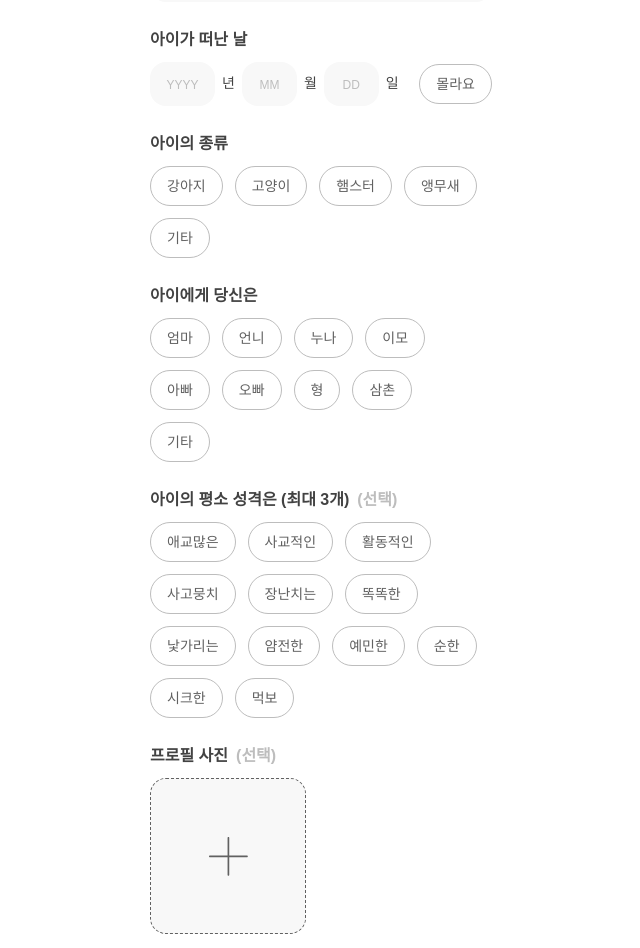
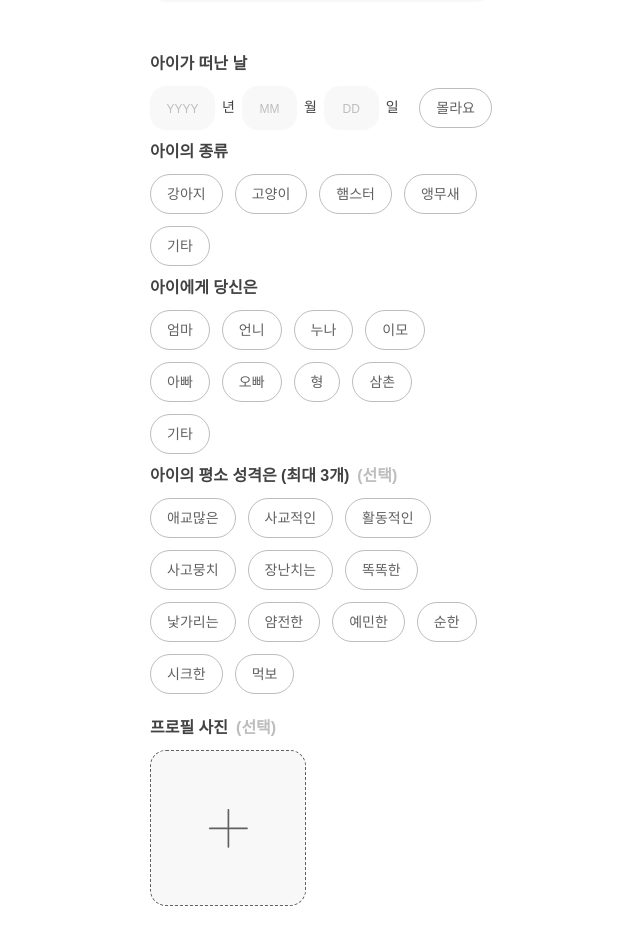
Before and after one commit to rainbow-letter/rainbow-letter-frontend, a React (Create React App) app: page /my-pets/register in a window 1280 px wide. Shown: the part 180-1128 px from the top of the page, without its empty margins (319-959 px from the left). Built offline with nearby package versions, Linux system fonts and the light colour scheme.

Commit message:
feat: input을 위한 커스텀훅 작성 및 image input 수정
- 반려동물 등록 여백 수정
- input과 관련 alert 컴포넌트를 위한 커스텀훅 작성
- image input 첨부한 사진 삭제를 위한 스타일
- 'p-[10px]' 하드코딩을 'p-25'로 수정
- 폴더 구조 변경

```diff
--- a/src/components/Input/ImageInput.jsx
+++ /dev/null
@@ -1,28 +0,0 @@
-/* eslint-disable jsx-a11y/label-has-associated-control */
-import React from 'react';
-
-import thinPlus from '../../assets/thinPlus.svg';
-
-function ImageInput({ className, imageSrc, onChange }) {
-  const styles = className || '';
-  const src = imageSrc || thinPlus;
-
-  return (
-    <>
-      <label
-        htmlFor="file-upload"
-        className={`${styles} flex justify-center items-center w-[156px] h-[156px] bg-gray-2 text-white border border-[#616161] border-dashed rounded-2xl cursor-pointer`}
-      >
-        <img className="rounded-2xl" src={src} alt="Uploaded" />
-      </label>
-      <input
-        id="file-upload"
-        type="file"
-        className="hidden"
-        onChange={onChange}
-      />
-    </>
-  );
-}
-
-export default ImageInput;
--- /dev/null
+++ b/src/components/Input/ImageInput/ImageDeleteButton.jsx
@@ -0,0 +1,19 @@
+import React from 'react';
+
+function ImageDeleteButton({ icon, onDelete }) {
+  const handleDelete = () => {
+    onDelete();
+  };
+
+  return (
+    <button
+      type="button"
+      className="hidden absolute -top-2.5 -right-2.5"
+      onClick={handleDelete}
+    >
+      <img src={icon} alt="roundX" />
+    </button>
+  );
+}
+
+export default ImageDeleteButton;
--- /dev/null
+++ b/src/components/Input/ImageInput/index.jsx
@@ -0,0 +1,45 @@
+/* eslint-disable jsx-a11y/label-has-associated-control */
+/* eslint-disable react/no-unknown-property */
+/* eslint-disable no-undef */
+import React from 'react';
+
+import ImageDeleteButton from './ImageDeleteButton';
+import thinPlus from '../../../assets/thinPlus.svg';
+
+function ImageInput({ className, imageSrc, deleteIcon, onChange, onDelete }) {
+  const src = imageSrc || thinPlus;
+  const styles = className || '';
+  const imgStyles = imageSrc ? 'w-full h-full object-cover' : '';
+
+  return (
+    <>
+      <div className="relative inline-block">
+        <label
+          htmlFor="file-upload"
+          className={`${styles} flex justify-center items-center w-[156px] h-[156px] bg-gray-2 text-white border border-[#616161] border-dashed rounded-2xl overflow-hidden cursor-pointer`}
+        >
+          <img
+            className={`${imgStyles} rounded-2xl`}
+            src={src}
+            alt="Uploaded"
+          />
+        </label>
+        <input
+          id="file-upload"
+          type="file"
+          accept="image/*"
+          className="hidden"
+          onChange={onChange}
+        />
+        <ImageDeleteButton icon={deleteIcon} onDelete={onDelete} />
+      </div>
+      <style jsx>{`
+        .relative:hover button {
+          display: block;
+        }
+      `}</style>
+    </>
+  );
+}
+
+export default ImageInput;
--- /dev/null
+++ b/src/components/InputAlert/index.jsx
@@ -0,0 +1,11 @@
+import React from 'react';
+
+function InputAlert({ message, isVisible }) {
+  return (
+    <div className="h-10 p-2.5 text-alarm-red text-caption">
+      {isVisible ? message : ''}
+    </div>
+  );
+}
+
+export default InputAlert;
--- a/src/components/PetRegistrationForm/PetImageSection.jsx
+++ b/src/components/PetRegistrationForm/PetImageSection.jsx
@@ -3,6 +3,7 @@ import React, { useState } from 'react';
 import { TITLES } from './constants';
 import PetRegistrationSection from './PetRegistrationSection';
 import ImageInput from '../Input/ImageInput';
+import roundX from '../../assets/roundX.svg';
 
 function PetImageSection() {
   const [imageSrc, setImageSrc] = useState(null);
@@ -23,7 +24,11 @@ function PetImageSection() {
       title={TITLES.PROFILE_IMAGE}
       subTitle={TITLES.OPTION}
     >
-      <ImageInput imageSrc={imageSrc} onChange={handleImageChange} />
+      <ImageInput
+        imageSrc={imageSrc}
+        deleteIcon={roundX}
+        onChange={handleImageChange}
+      />
     </PetRegistrationSection>
   );
 }
--- a/src/components/PetRegistrationForm/PetNameSection.jsx
+++ b/src/components/PetRegistrationForm/PetNameSection.jsx
@@ -1,15 +1,17 @@
-import React, { useState } from 'react';
+import React from 'react';
 
 import { TITLES, INFO_MESSAGES } from './constants';
 import Input from '../Input';
 import PetRegistrationSection from './PetRegistrationSection';
+import InputAlert from '../InputAlert';
+import useInputWithAlert from '../../hooks/useInputWithAlert';
 
 function PetNameSection() {
-  const [name, setName] = useState('');
-
-  const handleInputChange = (event) => {
-    setName(event.target.value);
-  };
+  const {
+    inputValue: name,
+    isChanged: isNameChanged,
+    handleChange: handleInputChange,
+  } = useInputWithAlert();
 
   return (
     <PetRegistrationSection title={TITLES.PET_NAME}>
@@ -20,11 +22,10 @@ function PetNameSection() {
           value={name}
           onChange={handleInputChange}
         />
-        {!!name && (
-          <span className="p-[10px] text-alarm-red text-caption">
-            {INFO_MESSAGES.UNCHANGEABLE_NAME_NOTICE}
-          </span>
-        )}
+        <InputAlert
+          message={INFO_MESSAGES.UNCHANGEABLE_NAME_NOTICE}
+          isVisible={isNameChanged}
+        />
       </div>
     </PetRegistrationSection>
   );
--- a/src/components/PetRegistrationForm/PetRegistrationSection.jsx
+++ b/src/components/PetRegistrationForm/PetRegistrationSection.jsx
@@ -2,8 +2,8 @@ import React from 'react';
 
 function PetRegistrationSection({ title, subTitle, children }) {
   return (
-    <section className="mb-4">
-      <div className="py-[10px] solo-medium font-semibold">
+    <section>
+      <div className="py-2.5 solo-medium font-semibold">
         <span>{title}</span>
         <span className="text-gray-2 ml-2">{subTitle}</span>
       </div>
--- a/src/components/PetRegistrationForm/index.jsx
+++ b/src/components/PetRegistrationForm/index.jsx
@@ -17,7 +17,7 @@ function PetRegistrationForm() {
       <RoleForPetSection />
       <PetPersonalitiesSection />
       <PetImageSection />
-      <section>
+      <section className="pt-12">
         <Button
           value="등록하기"
           onClick={() => {
--- /dev/null
+++ b/src/hooks/useInputWithAlert.jsx
@@ -0,0 +1,21 @@
+import { useState } from 'react';
+
+const useInputWithAlert = (initialValue = '') => {
+  const [inputValue, setInputValue] = useState(initialValue);
+  const [isChanged, setIsChanged] = useState(false);
+
+  const handleChange = ({ target }) => {
+    const { value } = target;
+
+    setInputValue(value);
+    setIsChanged(!!value);
+  };
+
+  return {
+    inputValue,
+    isChanged,
+    handleChange,
+  };
+};
+
+export default useInputWithAlert;
```
Also changed, not shown: src/assets/roundX.svg (added), src/components/Input/MiscInput/index.jsx (renamed from src/components/Input/MiscInput.jsx).
